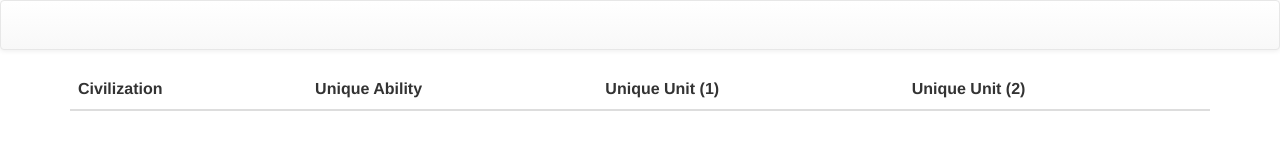
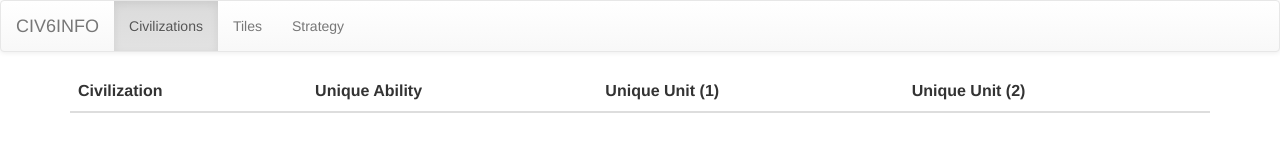
Before and after one commit to granthum123/Civ6App, a plain HTML site: page public/index.html in a window 1280 px wide. Drawn offline with nearby package versions, Linux system fonts and the light colour scheme; no server answers.

Commit message:
Added Navbar

```diff
--- a/public/index.html
+++ b/public/index.html
@@ -9,13 +9,22 @@
 	<title>Civilization 6 Information</title>
 </head>
 <body>
+	<!--Navbar-->
 	<nav class="navbar navbar-default">
 		<div class = "container-fluid">
-
+			<div class="navbar-header">
+				<a href = "#" class = "navbar-brand">CIV6INFO</a>
+			</div>
+			<div>
+				<ul class="nav navbar-nav">
+					<li class = "active"><a href = "#">Civilizations</a></li>
+					<li><a href = "#/Tiles">Tiles</a></li>
+					<li><a href = "#/Strategy">Strategy</a></li>
+				</ul>
+			</div>
 		</div>
 	</nav>
 	<div class="container" ng-controller="AppCtrl">
-
 
 		<table class="table">
 			<thead>
```
